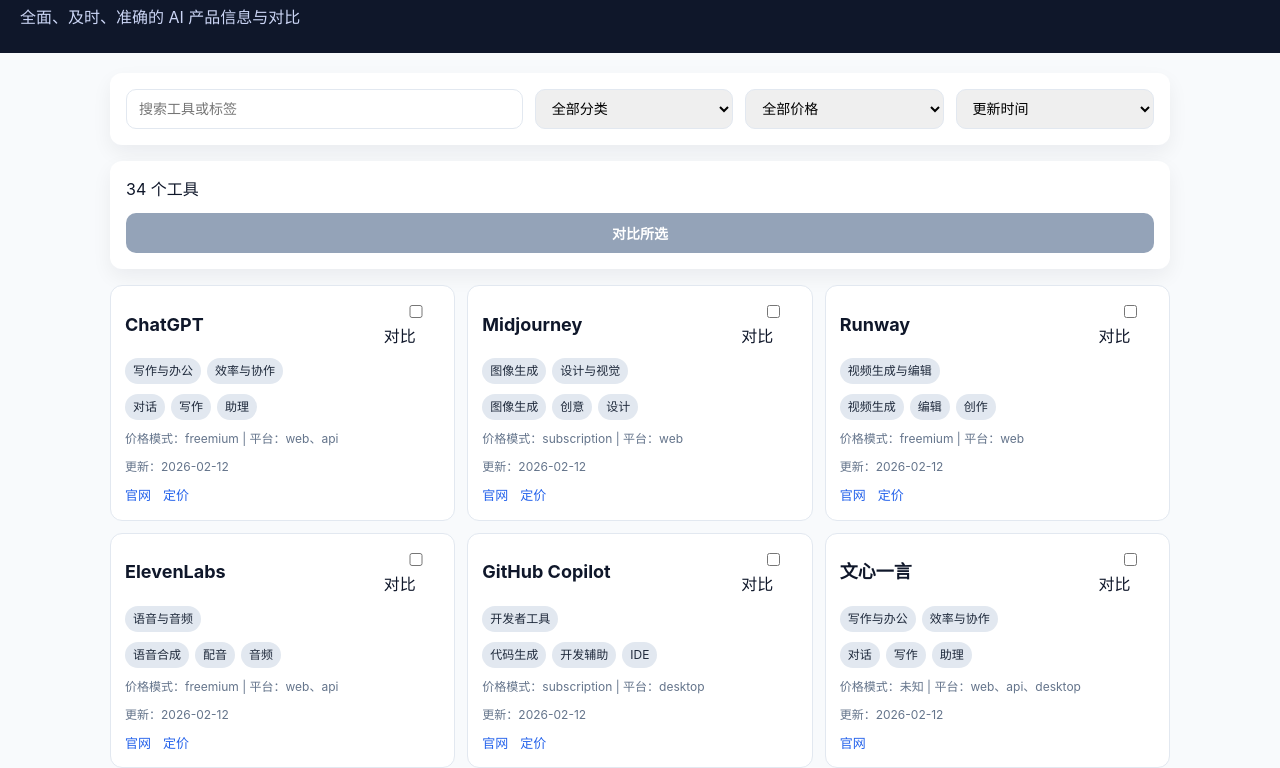
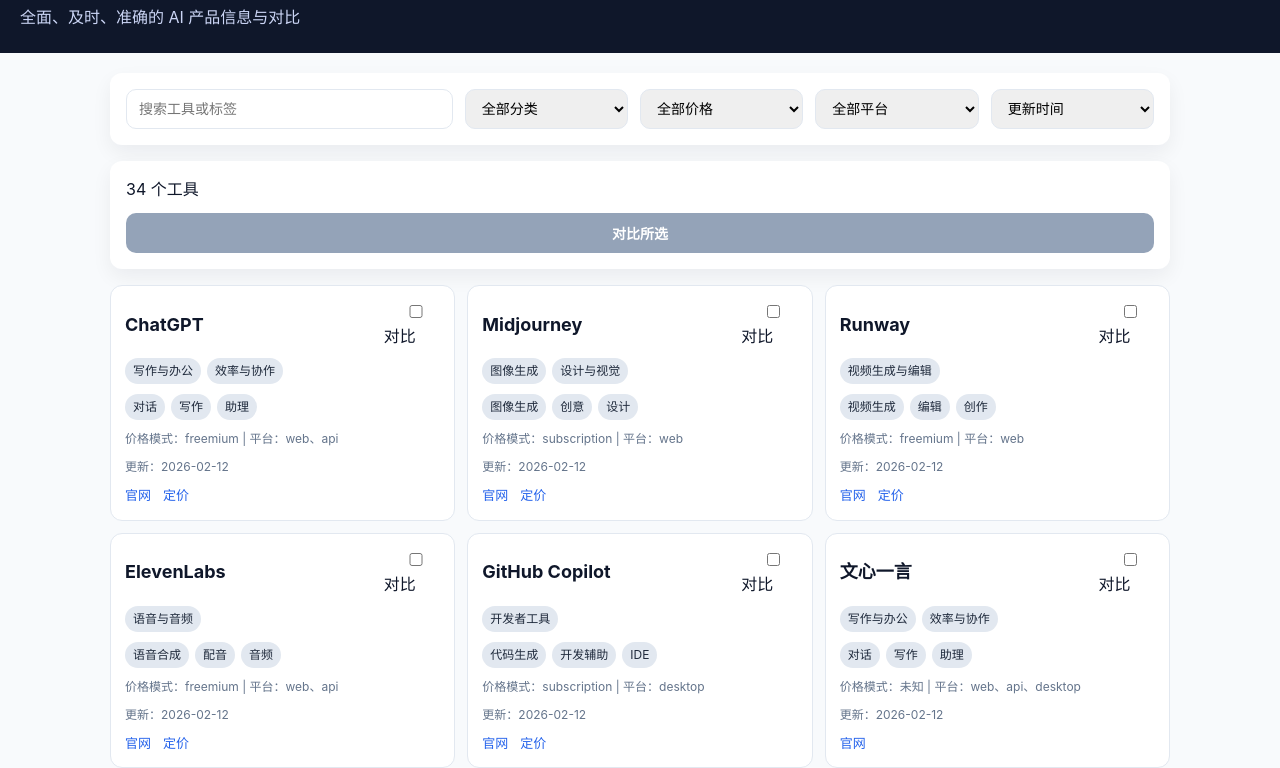
Before and after one commit to WhiteWorld/chosse-ai-tool, a plain HTML site: page index.html in a window 1280 px wide. Shown: the part 63-831 px from the top of the page. Drawn offline with Linux system fonts and the light colour scheme.

Commit message:
add platform filter

```diff
--- a/assets/app.js
+++ b/assets/app.js
@@ -57,14 +57,17 @@
   const searchInput = document.getElementById("searchInput");
   const categorySelect = document.getElementById("categorySelect");
   const priceSelect = document.getElementById("priceSelect");
+  const platformSelect = document.getElementById("platformSelect");
   const sortSelect = document.getElementById("sortSelect");
   const listContainer = document.getElementById("toolList");
   const countLabel = document.getElementById("countLabel");
   const compareBtn = document.getElementById("compareBtn");
 
   const priceModels = unique(tools.map((tool) => tool.priceModel).filter(Boolean));
+  const platformOptions = unique(tools.flatMap((tool) => tool.platforms || []).filter(Boolean));
   categorySelect.innerHTML = `<option value="">全部分类</option>` + categories.map((c) => `<option value="${c.id}">${c.name}</option>`).join("");
   priceSelect.innerHTML = `<option value="">全部价格</option>` + priceModels.map((p) => `<option value="${p}">${p}</option>`).join("");
+  platformSelect.innerHTML = `<option value="">全部平台</option>` + platformOptions.map((p) => `<option value="${p}">${p}</option>`).join("");
   sortSelect.innerHTML = `
     <option value="updated_desc">更新时间</option>
     <option value="name_asc">名称 A-Z</option>
@@ -77,6 +80,7 @@
     const keyword = (searchInput.value || "").trim().toLowerCase();
     const categoryId = categorySelect.value;
     const priceModel = priceSelect.value;
+    const platform = platformSelect.value;
     const sortKey = sortSelect.value;
 
     const filtered = tools.filter((tool) => {
@@ -85,7 +89,8 @@
       const matchKeyword = keyword ? nameMatch || tagMatch : true;
       const matchCategory = categoryId ? (tool.categoryIds || []).includes(categoryId) : true;
       const matchPrice = priceModel ? tool.priceModel === priceModel : true;
-      return matchKeyword && matchCategory && matchPrice;
+      const matchPlatform = platform ? (tool.platforms || []).includes(platform) : true;
+      return matchKeyword && matchCategory && matchPrice && matchPlatform;
     });
 
     const sorted = [...filtered].sort((a, b) => {
@@ -154,6 +159,7 @@
   searchInput.addEventListener("input", renderList);
   categorySelect.addEventListener("change", renderList);
   priceSelect.addEventListener("change", renderList);
+  platformSelect.addEventListener("change", renderList);
   sortSelect.addEventListener("change", renderList);
   renderList();
 };
--- a/assets/styles.css
+++ b/assets/styles.css
@@ -52,7 +52,7 @@
 
 .controls {
   display: grid;
-  grid-template-columns: 2fr 1fr 1fr 1fr;
+  grid-template-columns: 2fr 1fr 1fr 1fr 1fr;
   gap: 12px;
 }
 
--- a/index.html
+++ b/index.html
@@ -23,6 +23,7 @@
           <input id="searchInput" type="text" placeholder="搜索工具或标签" />
           <select id="categorySelect"></select>
           <select id="priceSelect"></select>
+          <select id="platformSelect"></select>
           <select id="sortSelect"></select>
         </div>
       </section>
```
